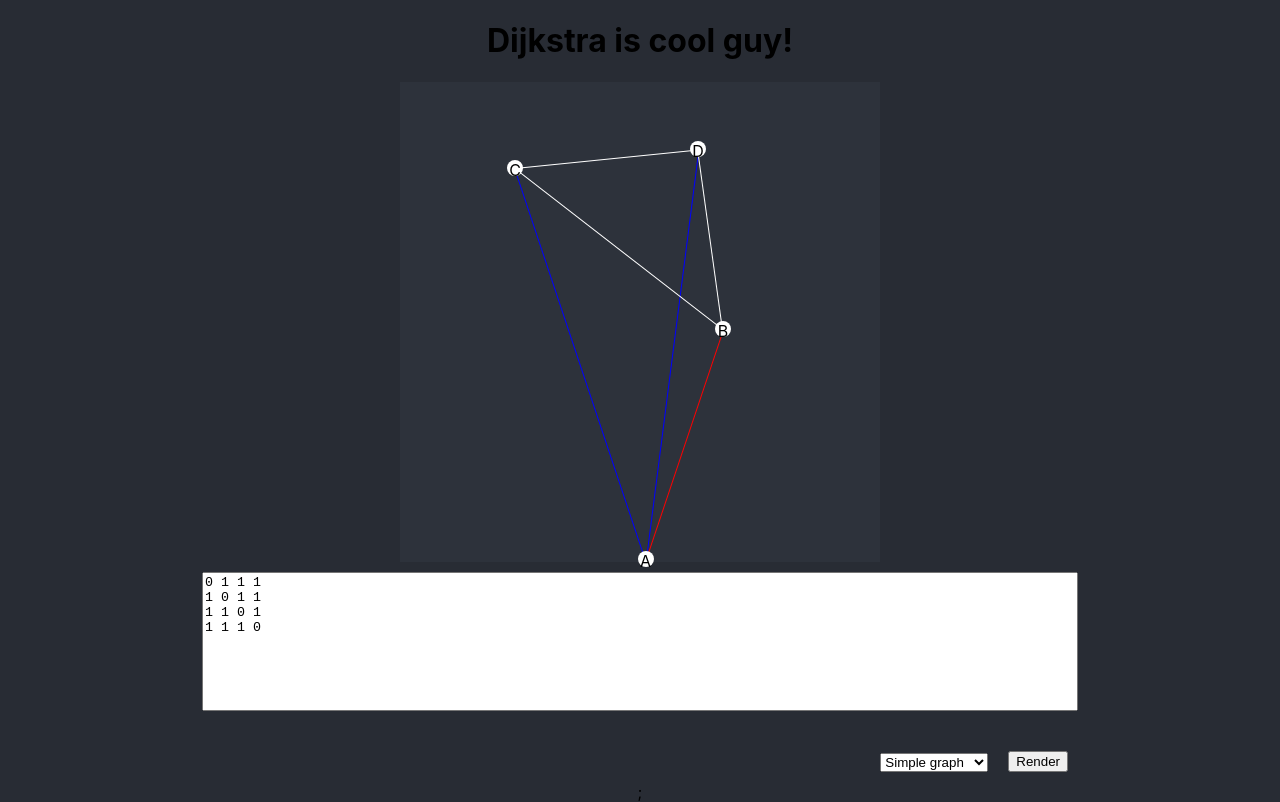
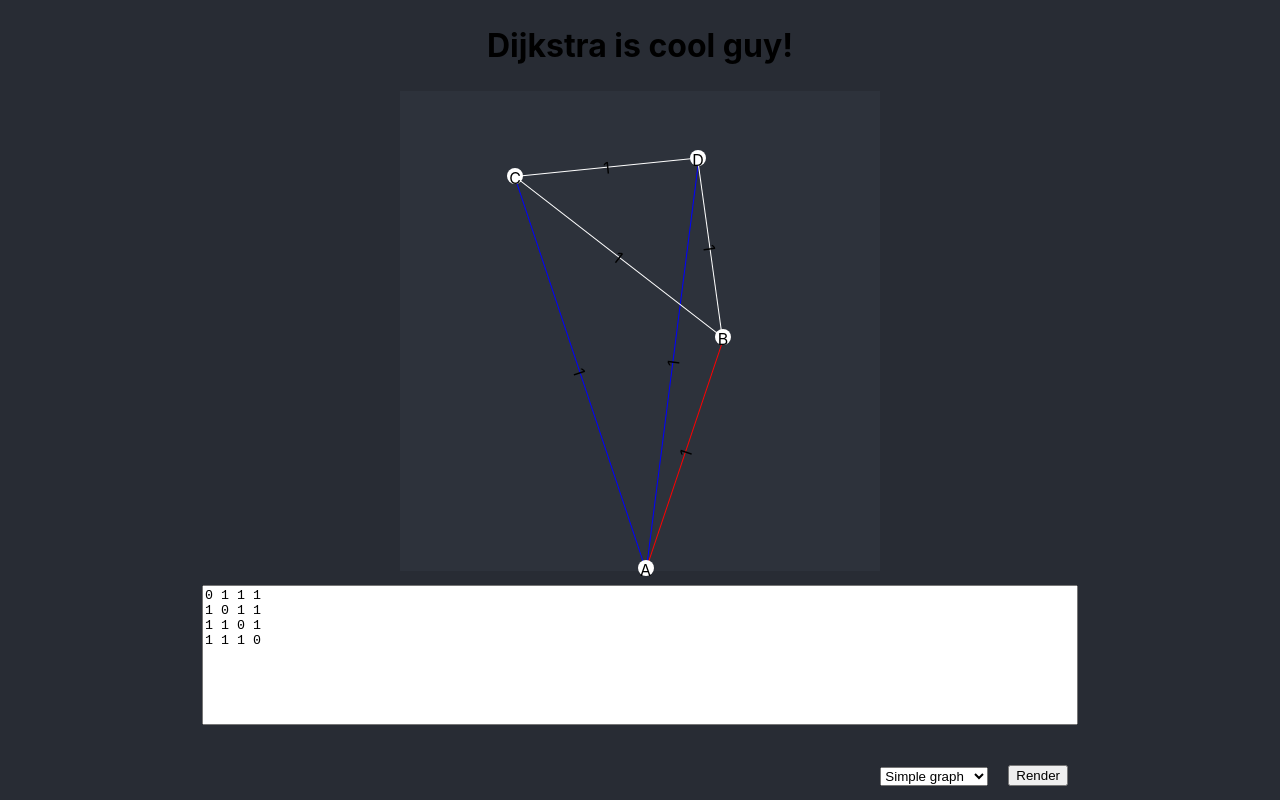
Before and after one commit to songofroland/pt-dijkstra, a React (Create React App) app: page / in a window 1280 px wide. Built offline with nearby package versions, Linux system fonts and the light colour scheme.

Commit message:
Add edge labels (#11)
* Modify TODOs

* Add edge labels on canvas

* Fix label positions

* Prevent displaying edges with cost 0

* Update screenshot

* Review changes

```diff
--- a/src/App.css
+++ b/src/App.css
@@ -31,6 +31,14 @@
   vertical-align: middle;
   background-color: white;
   color: black;
+}
+
+.edge-label {
+  height: 100%;
+  width: 100%;
+  display: flex;
+  justify-content: center;
+  align-items: center;
 }
 
 .graph-editor {
--- a/src/components/CanvasAnimator.tsx
+++ b/src/components/CanvasAnimator.tsx
@@ -9,11 +9,9 @@ function CanvasAnimator({ graph, frames }
     graph: LabeledGraph,
     frames: Array<Frame>,
   }) {
-  const started = true // TODO useState when play button is available
-  const [frameNum, setFrameNum] = useState(0)
+  const [frameNum, setFrameNum] = useState(0);
 
   useEffect(() => {
-    if (started) {
     setTimeout(() => {
       let nextFrame = frameNum + 1;
       if (nextFrame === frames.length) {
@@ -21,7 +19,6 @@ function CanvasAnimator({ graph, frames }
       }
       setFrameNum(nextFrame);
     }, MS_PER_FRAME);
-    }
   });
 
   return <>
--- a/src/components/Edge.tsx
+++ b/src/components/Edge.tsx
@@ -44,7 +44,11 @@ function Edge({from, to, label, isCurrent, isActive}
     transformOrigin: 'top left',
     transform: `rotate(${rotation}deg)`,
   };
-  return <div style={style}>{label}</div>;
+  return <>
+    <div style={style}>
+      <div className="edge-label">{label}</div>
+    </div>
+  </>;
 }
 
 export default Edge;
--- a/src/components/GraphEditor.tsx
+++ b/src/components/GraphEditor.tsx
@@ -65,7 +65,7 @@ function GraphEditor({ onRender }: { onRender: Function }) {
         />
         <input type='button' value='Render' onClick={renderCallback} />
       </div>
-    </div>;
+    </div>
   </>;
 }
 
--- a/src/logic/commonInterfaces.ts
+++ b/src/logic/commonInterfaces.ts
@@ -10,6 +10,7 @@ export class Edge {
   constructor(
     public from: number,
     public to: number,
+    public label?: string,
   ) {}
   equals = (other: Edge) => {
     return (this.from === other.from && this.to === other.to) ||
@@ -30,6 +31,7 @@ export interface MappedEdge {
   id: number; //TODO remove id
   from: Position,
   to: Position,
+  label?: string,
 };
 export type MappedGraph = [Array<MappedNode>, Array<MappedEdge>];
 
--- a/src/logic/dijkstra.ts
+++ b/src/logic/dijkstra.ts
@@ -76,6 +76,7 @@ function getKeyOfMinValue(obj: Costs): number {
   return parseInt(Object.keys(obj).find((key) => obj[parseInt(key)] === minValue)!);
 }
 
-function arrayToObject(arr: Array<any>, defaultValue: any): any{
+function arrayToObject(arr: Array<any>, defaultValue: any): any {
+  //eslint-disable-next-line
   return arr.reduce((acc, curr) => (acc[curr] = defaultValue, acc), {});
 }
--- a/src/logic/graphDisassembling.ts
+++ b/src/logic/graphDisassembling.ts
@@ -27,8 +27,9 @@ export function getEdgesArray(graph: Graph): Array<Edge> {
 
   for (let from = 0; from < graph.length; from++) {
     for (let to = 0; to < graph[from].length; to++) {
-      const edge = new Edge(from, to);
-      if (edge.from !== edge.to && !isDuplicate(edge)) {
+      const cost = graph[from][to];
+      const edge = new Edge(from, to, String(cost));
+      if (edge.from !== edge.to && !isDuplicate(edge) && cost > 0) {
         edges.add(edge);
       }
     }
--- a/src/logic/graphLabeling.ts
+++ b/src/logic/graphLabeling.ts
@@ -18,13 +18,12 @@ export default function labelGraph(graph: MappedGraph): LabeledGraph {
 }
 
 function labelEdges(edges: Array<MappedEdge>): Array<LabeledEdge> {
-  return edges.map(edge => { return { ...edge, label: '' }; });
-  //TODO place weights as labels
+  return edges.map(edge => ({ ...edge, label: edge.label || '' }));
 }
 
 function labelNodes(nodes: Array<MappedNode>): Array<LabeledNode> {
   const labels = labelGen();
-  return nodes.map(node => { return { ...node, label: labels.next().value }; });
+  return nodes.map(node => ({ ...node, label: labels.next().value }));
 }
 
 /**
--- a/src/logic/graphMapping.ts
+++ b/src/logic/graphMapping.ts
@@ -21,12 +21,13 @@ function calcNodes(nodes: Array<number>, edges: Array<Edge>):
     x: Math.random() * 100,
     y: Math.random() * 100,
   }));
-  const mappedEdges = edges.map((obj: Edge, i) => {
+  const mappedEdges = edges.map((edge: Edge, i) => {
     const defaultNode = { x: 0, y: 0 };
-    const node1 = mappedNodes.find((e) => e.id === obj.from) ?? defaultNode;
-    const node2 = mappedNodes.find((e) => e.id === obj.to) ?? defaultNode;
+    const node1 = mappedNodes.find((e) => e.id === edge.from) ?? defaultNode;
+    const node2 = mappedNodes.find((e) => e.id === edge.to) ?? defaultNode;
     return {
       id: i,
+      label: edge.label,
       from: { x: node1.x, y: node1.y },
       to: { x: node2.x, y: node2.y },
     };
```
Also changed, not shown: doc/screenshot.jpeg. Lines whose indentation alone changed are shown as unchanged.
